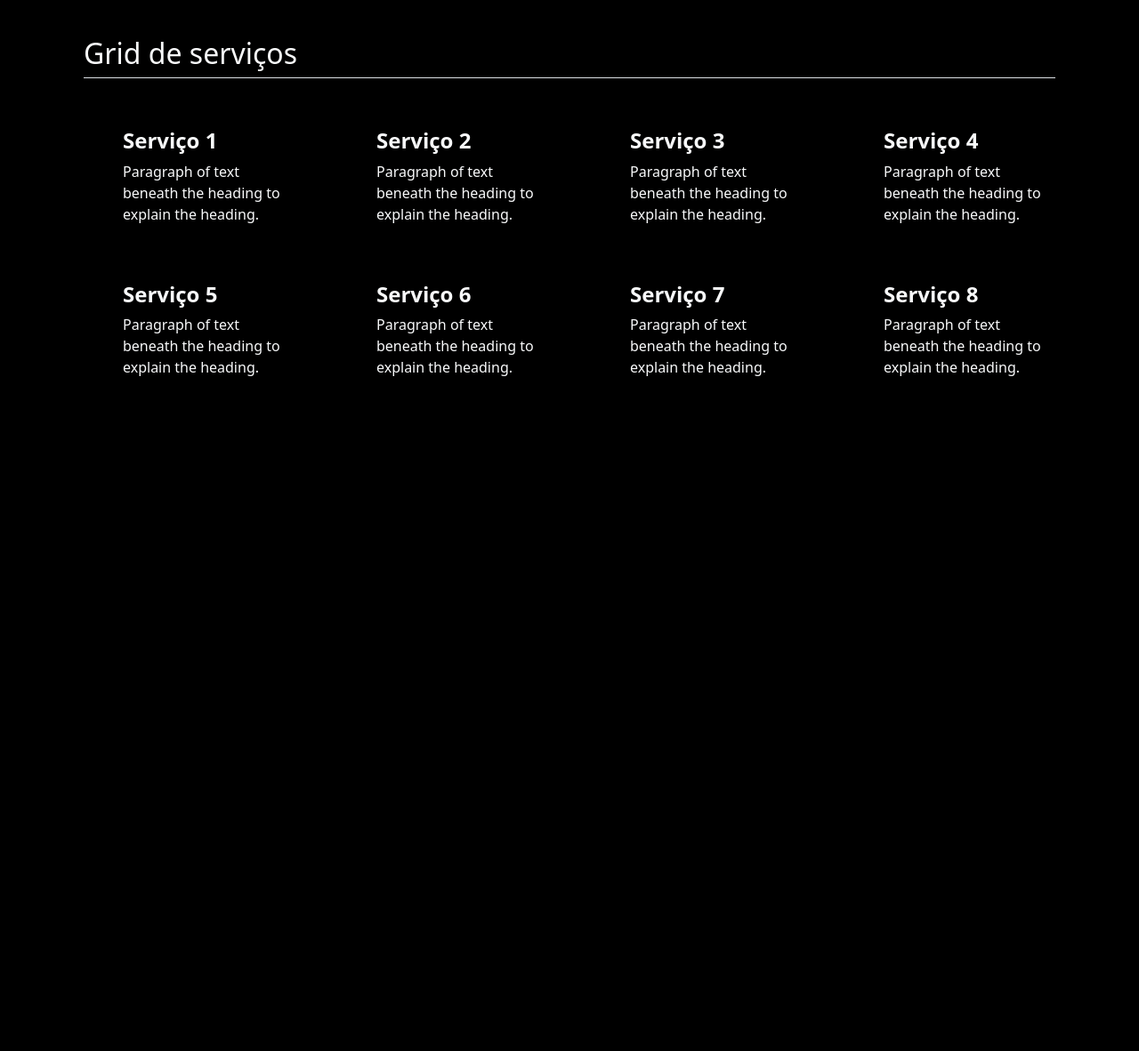
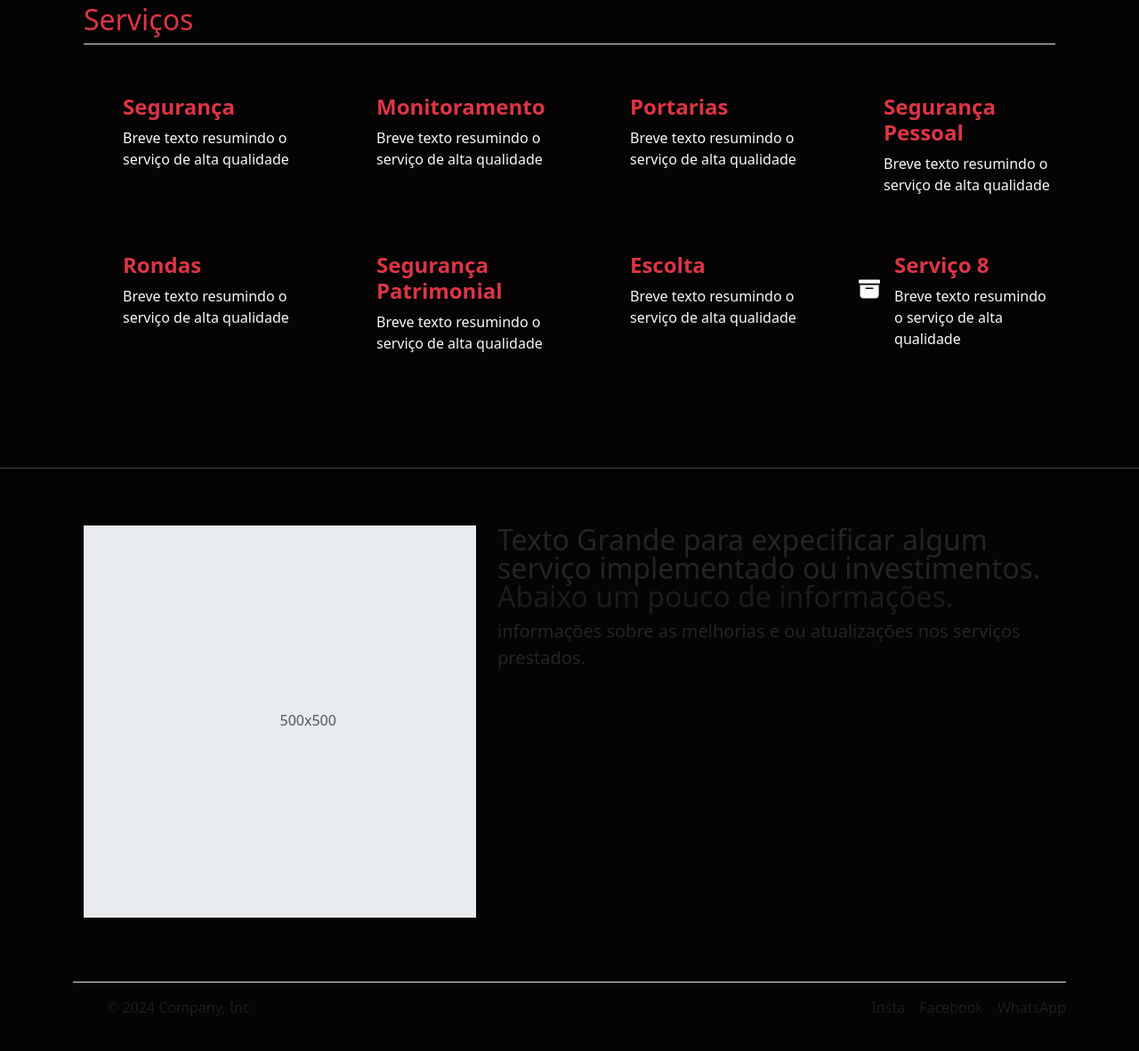
Before and after one commit to Momoruol/Alpha-Seguranca, a plain HTML site: page index.html in a window 1280 px wide. Shown: the part 844-2026 px from the top of the page at 89% size. Before the commit the page ends 1381 px from the top, so only its background shows below. Drawn offline with nearby package versions, Linux system fonts and the light colour scheme.

Commit message:
Add files via upload

```diff
--- a/index.html
+++ b/index.html
@@ -2,7 +2,10 @@
 <html lang="en">
   <head>
     <meta charset="UTF-8" />
-    <meta name="viewport" content="width=device-width, initial-scale=1" />
+    <meta
+      name="viewport"
+      content="width=device-width,initial-scale=1.0,maximum-scale=1.0,user-scalable=no"
+    />
     <title>Alpha Segurança e Monitoramento | Lagoa Vermelha</title>
     <link
       href="https://cdn.jsdelivr.net/npm/bootstrap@5.3.3/dist/css/bootstrap.min.css"
@@ -11,8 +14,9 @@
       crossorigin="anonymous"
     />
     <link rel="icon" href="src/images/Alpha_logo.png" />
+    <link rel="stylesheet" href="src/style.css" />
   </head>
-  <body class="bg-black">
+  <body>
     <header class="d-flex flex-wrap justify-content-center py-3 border-bottom">
       <a
         href="/"
@@ -41,12 +45,12 @@
         </li>
       </ul>
     </header>
-    <div class="container">
+    <div class="container mb-5">
       <div class="row flex-lg-row-reverse align-items-center g-5 py-5">
         <div class="col-10 col-sm-8 col-lg-6">
           <img
-            src="src/images/Excelência.jpg"
-            class="d-block mx-lg-auto img-fluid"
+            src="src/images/Alpha_logo.png"
+            class="d-block mx-lg-auto img-fluid ms-4"
             alt="Excelência"
             width="700"
             height="500"
@@ -54,7 +58,7 @@
           />
         </div>
         <div class="col-lg-6">
-          <h1 class="display-5 fw-bold text-light lh-1 mb-3">
+          <h1 class="display-5 fw-bold text-danger lh-1 mb-3">
             Alpha Segurança e Monitoramento
           </h1>
           <p class="lead text-light">
@@ -68,7 +72,7 @@
               type="button"
               class="btn btn-outline-secondary btn-lg px-4 text-light"
             >
-              Saiba Mais
+              <a href="#icon-grid">Saiba Mais</a>
             </button>
           </div>
         </div>
@@ -76,7 +80,7 @@
     </div>
 
     <div class="container px-4 py-5" id="icon-grid">
-      <h2 class="pb-2 border-bottom text-light">Grid de serviços</h2>
+      <h2 class="pb-2 border-bottom text-danger mt-5">Serviços</h2>
 
       <div
         class="row row-cols-1 row-cols-sm-2 row-cols-md-3 row-cols-lg-4 g-5 py-lg-5"
@@ -90,9 +94,9 @@
             <use xlink:href="#bootstrap"></use>
           </svg>
           <div>
-            <h3 class="fw-bold mb-2 fs-4 text-light">Serviço 1</h3>
+            <h3 class="fw-bold mb-2 fs-4 text-danger">Segurança</h3>
             <p class="text-light">
-              Paragraph of text beneath the heading to explain the heading.
+              Breve texto resumindo o serviço de alta qualidade
             </p>
           </div>
         </div>
@@ -105,9 +109,9 @@
             <use xlink:href="#cpu-fill"></use>
           </svg>
           <div>
-            <h3 class="fw-bold mb-2 fs-4 text-light">Serviço 2</h3>
+            <h3 class="fw-bold mb-2 fs-4 text-danger">Monitoramento</h3>
             <p class="text-light">
-              Paragraph of text beneath the heading to explain the heading.
+              Breve texto resumindo o serviço de alta qualidade
             </p>
           </div>
         </div>
@@ -120,9 +124,9 @@
             <use xlink:href="#calendar3"></use>
           </svg>
           <div>
-            <h3 class="fw-bold mb-2 fs-4 text-light">Serviço 3</h3>
+            <h3 class="fw-bold mb-2 fs-4 text-danger">Portarias</h3>
             <p class="text-light">
-              Paragraph of text beneath the heading to explain the heading.
+              Breve texto resumindo o serviço de alta qualidade
             </p>
           </div>
         </div>
@@ -135,9 +139,9 @@
             <use xlink:href="#home"></use>
           </svg>
           <div>
-            <h3 class="fw-bold mb-2 fs-4 text-light">Serviço 4</h3>
+            <h3 class="fw-bold mb-2 fs-4 text-danger">Segurança Pessoal</h3>
             <p class="text-light">
-              Paragraph of text beneath the heading to explain the heading.
+              Breve texto resumindo o serviço de alta qualidade
             </p>
           </div>
         </div>
@@ -150,9 +154,9 @@
             <use xlink:href="#speedometer2"></use>
           </svg>
           <div>
-            <h3 class="fw-bold mb-2 fs-4 text-light">Serviço 5</h3>
+            <h3 class="fw-bold mb-2 fs-4 text-danger">Rondas</h3>
             <p class="text-light">
-              Paragraph of text beneath the heading to explain the heading.
+              Breve texto resumindo o serviço de alta qualidade
             </p>
           </div>
         </div>
@@ -165,9 +169,9 @@
             <use xlink:href="#toggles2"></use>
           </svg>
           <div>
-            <h3 class="fw-bold mb-2 fs-4 text-light">Serviço 6</h3>
+            <h3 class="fw-bold mb-2 fs-4 text-danger">Segurança Patrimonial</h3>
             <p class="text-light">
-              Paragraph of text beneath the heading to explain the heading.
+              Breve texto resumindo o serviço de alta qualidade
             </p>
           </div>
         </div>
@@ -180,30 +184,105 @@
             <use xlink:href="#geo-fill"></use>
           </svg>
           <div>
-            <h3 class="fw-bold mb-2 fs-4 text-light">Serviço 7</h3>
+            <h3 class="fw-bold mb-2 fs-4 text-danger">Escolta</h3>
             <p class="text-light">
-              Paragraph of text beneath the heading to explain the heading.
+              Breve texto resumindo o serviço de alta qualidade
             </p>
           </div>
         </div>
         <div class="col d-flex align-items-start">
           <svg
-            class="bi text-body-secondary flex-shrink-0 me-3"
-            width="1.75em"
-            height="1.75em"
+            xmlns="http://www.w3.org/2000/svg"
+            width="50"
+            height="50"
+            fill="white"
+            class="bi bi-archive-fill m-3"
+            viewBox="0 0 16 16"
           >
-            <use xlink:href="#tools"></use>
+            <path
+              d="M12.643 15C13.979 15 15 13.845 15 12.5V5H1v7.5C1 13.845 2.021 15 3.357 15zM5.5 7h5a.5.5 0 0 1 0 1h-5a.5.5 0 0 1 0-1M.8 1a.8.8 0 0 0-.8.8V3a.8.8 0 0 0 .8.8h14.4A.8.8 0 0 0 16 3V1.8a.8.8 0 0 0-.8-.8z"
+            />
           </svg>
           <div>
-            <h3 class="fw-bold mb-2 fs-4 text-light">Serviço 8</h3>
+            <h3 class="fw-bold mb-2 fs-4 text-danger">Serviço 8</h3>
             <p class="text-light">
-              Paragraph of text beneath the heading to explain the heading.
+              Breve texto resumindo o serviço de alta qualidade
             </p>
           </div>
         </div>
       </div>
     </div>
+    <hr />
+    <div class="container px-4 py-5">
+      <div class="row featurette">
+        <div class="col-md-7 order-md-2">
+          <h2 class="featurette-heading fw-normal lh-1">
+            Texto Grande para expecificar algum serviço implementado ou
+            investimentos.<br />
+            <span class="text-body-secondary"
+              >Abaixo um pouco de informações.</span
+            >
+          </h2>
+          <p class="lead">
+            informações sobre as melhorias e ou atualizações nos serviços
+            prestados.
+          </p>
+        </div>
+        <div class="col-md-5 order-md-1">
+          <svg
+            class="bd-placeholder-img bd-placeholder-img-lg featurette-image img-fluid mx-auto"
+            width="500"
+            height="500"
+            xmlns="http://www.w3.org/2000/svg"
+            role="img"
+            aria-label="Placeholder: 500x500"
+            preserveAspectRatio="xMidYMid slice"
+            focusable="false"
+          >
+            <title>Placeholder</title>
+            <rect
+              width="100%"
+              height="100%"
+              fill="var(--bs-secondary-bg)"
+            ></rect>
+            <text x="50%" y="50%" fill="var(--bs-secondary-color)" dy=".3em">
+              500x500
+            </text>
+          </svg>
+        </div>
+      </div>
+    </div>
+    <div class="container">
+      <footer
+        class="d-flex flex-wrap justify-content-between align-items-center py-3 my-4 border-top"
+      >
+        <div class="col-md-4 d-flex align-items-center">
+          <a
+            href="/"
+            class="mb-3 me-2 mb-md-0 text-body-secondary text-decoration-none lh-1"
+          >
+            <svg class="bi" width="30" height="24">
+              <use xlink:href="#bootstrap"></use>
+            </svg>
+          </a>
+          <span class="mb-3 mb-md-0 text-body-secondary"
+            >© 2024 Company, Inc</span
+          >
+        </div>
 
+        <ul class="nav col-md-4 justify-content-end list-unstyled d-flex">
+          <li class="ms-3">
+            <a class="text-body-secondary" href="#">Insta</a>
+          </li>
+          <li class="ms-3">
+            <a class="text-body-secondary" href="#">Facebook</a>
+          </li>
+          <li class="ms-3">
+            <a class="text-body-secondary" href="#">WhatsApp</a>
+          </li>
+        </ul>
+      </footer>
+    </div>
     <script
       src="https://cdn.jsdelivr.net/npm/bootstrap@5.3.3/dist/js/bootstrap.bundle.min.js"
       integrity="sha384-YvpcrYf0tY3lHB60NNkmXc5s9fDVZLESaAA55NDzOxhy9GkcIdslK1eN7N6jIeHz"
--- /dev/null
+++ b/src/style.css
@@ -0,0 +1,14 @@
+body {
+  background-color: #050303;
+}
+html {
+  scroll-behavior: smooth !important;
+}
+a {
+  color: white;
+  text-decoration: none;
+}
+
+hr {
+  color: white;
+}
```
